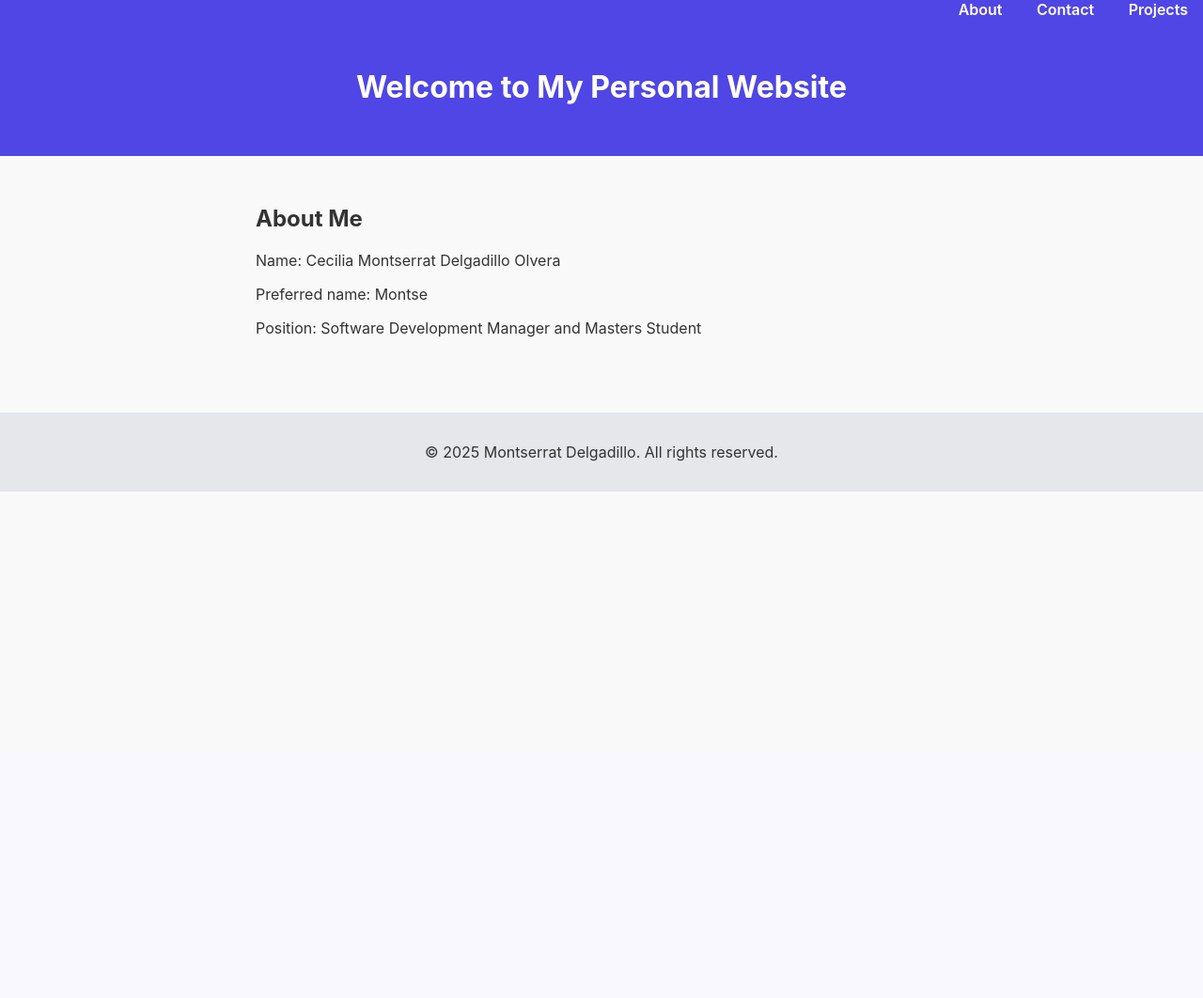
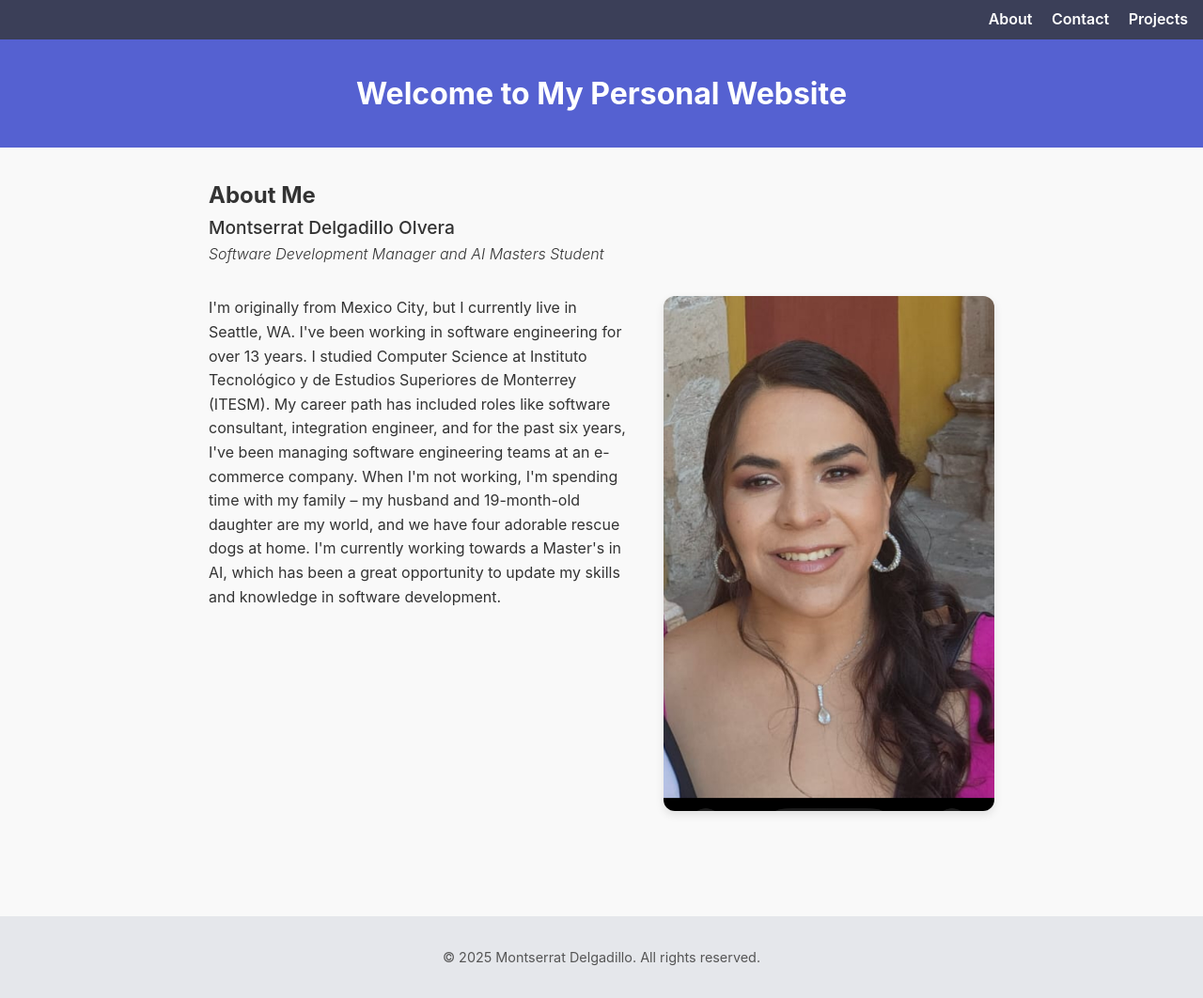
Before and after one commit to cecymontse-delgadillo/jhu_software_concepts, a Flask app: page / in a window 1280 px wide. Shown: the whole page at 94% size. Before the commit the page ends 523 px from the top, so only its background shows below. Run offline with Flask 3, Linux system fonts and the light colour scheme.

Commit message:
adding picture, improved style, and bio narrative

```diff
--- a/module_1/static/style.css
+++ b/module_1/static/style.css
@@ -1,37 +1,88 @@
 * {
     box-sizing: border-box;
+    margin: 0;
+    padding: 0;
   }
 
-body {
-    margin: 0;
+  body {
     font-family: 'Inter', sans-serif;
     background-color: #f9f9f9;
     color: #333;
+    line-height: 1.6;
   }
+
+  nav {
+    background-color: #3b3f58;
+    padding: 0.5rem 1rem;
+    text-align: right;
+  }
+
+  nav a {
+    color: white;
+    margin-left: 1rem;
+    text-decoration: none;
+    font-weight: 600;
+    transition: color 0.3s ease;
+  }
+
+  nav a:hover {
+    color: #a8b0cf;
+  }
+
   header {
-    background-color: #4f46e5;
+    background-color: #5561d1;
     color: white;
-    padding: 2rem;
+    padding: 2rem 1rem;
     text-align: center;
   }
-  nav {
-    background-color: #4f46e5;
-    text-align: right;
-  }
-  nav a {
-    color: white;
-    margin: 1rem;
-    text-decoration: none;
-    font-weight: 600;
-  }
+
   .container {
     padding: 2rem;
-    max-width: 800px;
+    max-width: 900px;
     margin: auto;
   }
+
+  #name {
+    font-weight: 500;
+    font-size: 1.2rem;
+  }
+
+  #position {
+    font-weight: 300;
+    font-style: italic;
+    margin-bottom: 1.5rem;
+  }
+
+  #bio {
+    display: flex;
+    flex-wrap: nowrap;
+    gap: 2rem;
+    margin-top: 2rem;
+  }
+
+  #left {
+    flex: 1 1 300px;
+  }
+
+  #right {
+    flex: 1 1 200px;
+    display: flex;
+    justify-content: center;
+    align-items: center;
+  }
+
+  #picture {
+    max-width: 100%;
+    height: auto;
+    border-radius: 12px;
+    box-shadow: 0 4px 10px rgba(0, 0, 0, 0.1);
+  }
+
   footer {
     text-align: center;
     padding: 2rem;
     background-color: #e5e7eb;
-    margin-top: 2rem;
+    margin-top: 5rem;
+    font-size: 0.9rem;
+    color: #555;
   }
--- a/module_1/templates/home.html
+++ b/module_1/templates/home.html
@@ -3,7 +3,6 @@
 
 <head>
   <meta charset="UTF-8" />
-  <meta name="viewport" content="width=device-width, initial-scale=1.0" />
   <title>Montserrat's Personal Website</title>
   <link rel="stylesheet" href="{{ url_for('static', filename='style.css')}}">
 </head>
@@ -16,12 +15,16 @@
   </header>
 
   <main class="container">
-    <section id="about">
-      <h2>About Me</h2>
-      <p>Name: Cecilia Montserrat Delgadillo Olvera</p>
-      <p> Preferred name: Montse </p>
-      <p> Position: Software Development Manager and Masters Student </p>
-
+    <section>
+      <div id="about">
+        <h2>About Me</h2>
+        <p id="name"> Montserrat Delgadillo Olvera</p>
+        <p id="position"> Software Development Manager and AI Masters Student</p>
+      </div>
+      <div id="bio">
+        <div id="left"> I'm originally from Mexico City, but I currently live in Seattle, WA. I've been working in software engineering for over 13 years. I studied Computer Science at Instituto Tecnológico y de Estudios Superiores de Monterrey (ITESM). My career path has included roles like software consultant, integration engineer, and for the past six years, I've been managing software engineering teams at an e-commerce company. When I'm not working, I'm spending time with my family – my husband and 19-month-old daughter are my world, and we have four adorable rescue dogs at home. I'm currently working towards a Master's in AI, which has been a great opportunity to update my skills and knowledge in software development. </div>
+        <div id="right"> <img id="picture" src="/static/img/montse.jpeg" alt="Montse Delgadillo"> </div>
+      </div>
     </section>
   </main>
 
```
Also changed, not shown: module_1/static/img/montse.jpeg (added), 2 other files.
